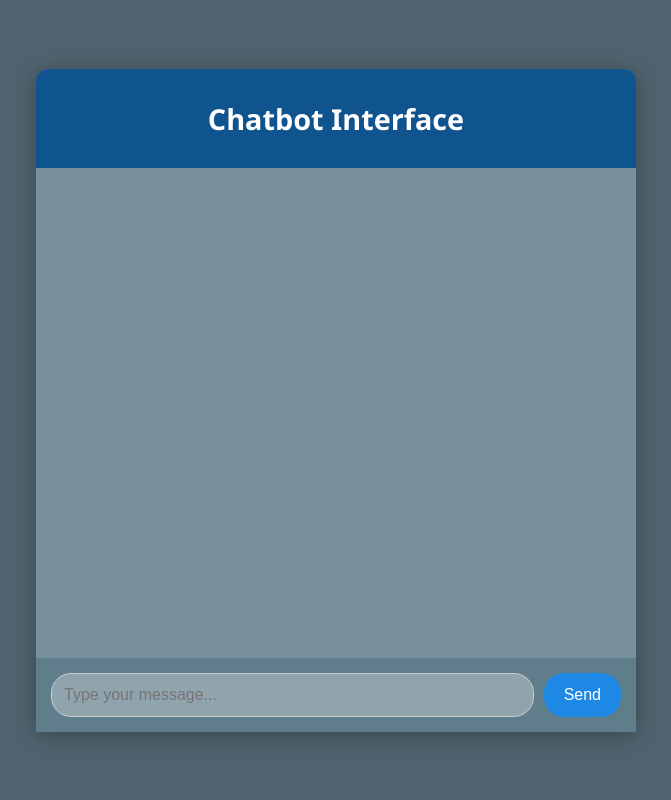
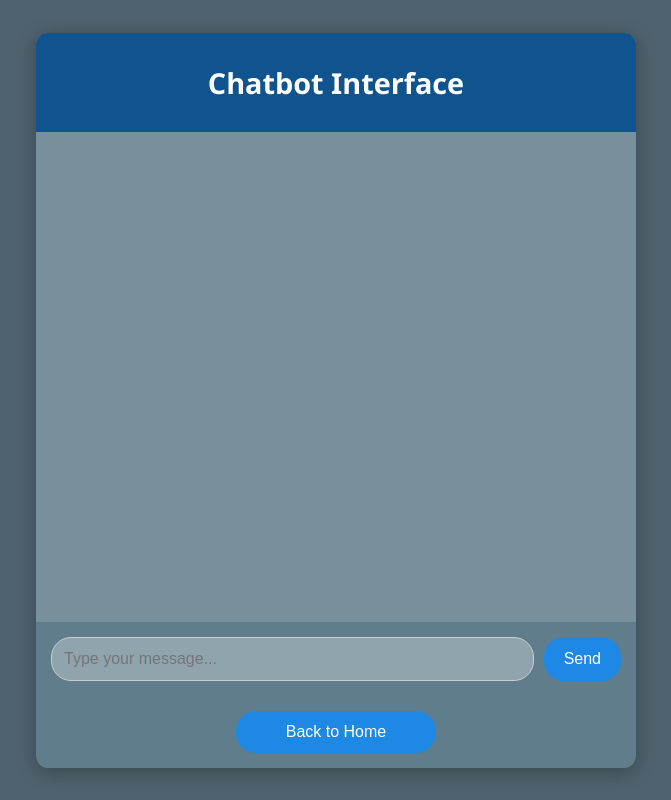
Before and after one commit to Candace352/FinalProject, a Flask app: page /chat in a window 1280 px wide. Shown: the whole page, without its empty margins (304-975 px from the left). Run offline with Flask 3, Linux system fonts and the light colour scheme; parts of the project's set-up code (start-up, migrations or seed data) failed here and were passed over.

Commit message:
Update chat.html

```diff
--- a/comprehensiveapp/templates/chat.html
+++ b/comprehensiveapp/templates/chat.html
@@ -39,7 +39,6 @@
             max-width: 540px; /* Max width for title */
             margin: 0 auto; /* Center the title */
         }
-
         .chat-box {
             height: 450px;
             overflow-y: auto;
@@ -92,7 +91,7 @@
         .input-container button {
             padding: 12px 20px;
             border: none;
-            background-color: #1e88e5; /* Lighter button */
+            background-color: #1e88e5; /* Blue color for buttons */
             color: #ffffff; /* White for button text */
             border-radius: 20px;
             cursor: pointer;
@@ -108,6 +107,28 @@
         .input-container button:active {
             transform: scale(0.95);
         }
+
+        .back-button {
+            padding: 12px 20px;
+            margin: 15px auto;
+            border: none;
+            background-color: #1e88e5; /* Same blue as the send button */
+            color: #ffffff; /* White for button text */
+            border-radius: 20px;
+            cursor: pointer;
+            font-size: 1rem;
+            transition: background-color 0.3s, transform 0.2s;
+            width: 200px; /* Set a width for the button */
+        }
+
+        .back-button:hover {
+            background-color: #1565c0; /* Darker blue on hover */
+            transform: scale(1.05);
+        }
+
+        .back-button:active {
+            transform: scale(0.95);
+        }
     </style>
 </head>
 <body>
@@ -121,12 +142,14 @@
         <input type="text" id="user-input" placeholder="Type your message..." autocomplete="off" />
         <button id="send-btn">Send</button>
     </div>
+    <button class="back-button" id="back-btn">Back to Home</button>
 </div>
 
 <script>
     const chatBox = document.getElementById("chat-box");
     const userInput = document.getElementById("user-input");
     const sendBtn = document.getElementById("send-btn");
+    const backBtn = document.getElementById("back-btn");
 
     function appendMessage(message, sender) {
         const messageDiv = document.createElement("div");
@@ -172,6 +195,11 @@
             sendBtn.click();
         }
     });
+
+    // Back button functionality
+    backBtn.addEventListener("click", () => {
+        window.location.href = "index.html"; // Redirect to index.html
+    });
 </script>
 
 </body>
```
